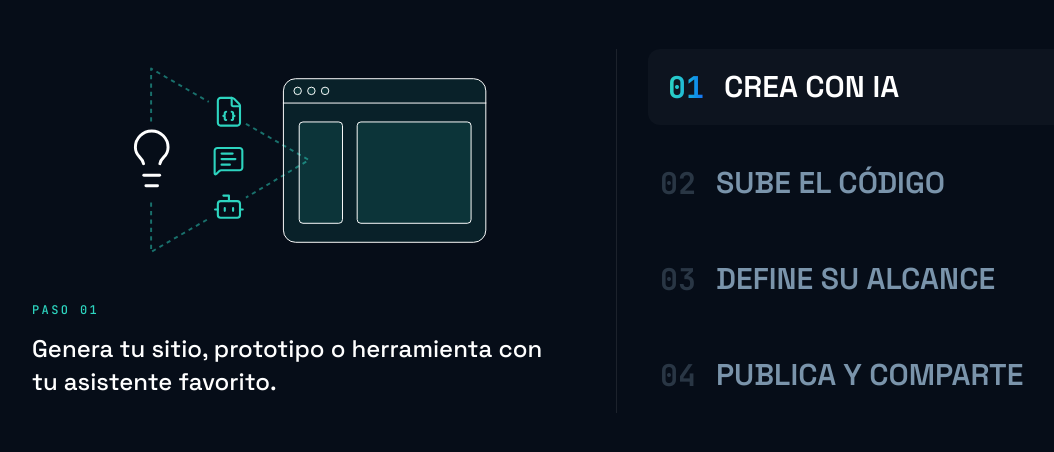
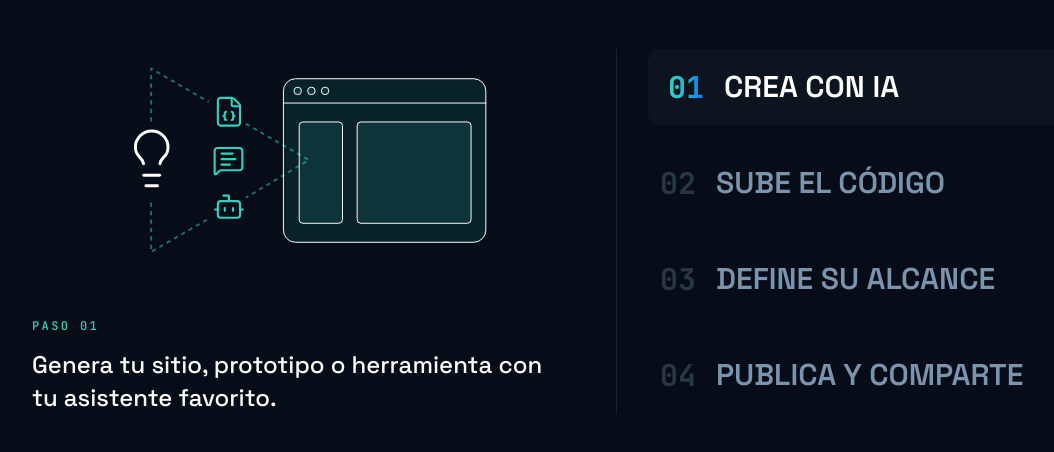
Before and after one commit to Cromo89/GammaTest, a React (Vite) app: page / in a window 1280 px wide. Shown: the part 1557-2009 px from the top of the page, without its empty margins (56-1110 px from the left). Built offline with nearby package versions, Linux system fonts and the light colour scheme.

Commit message:
Agregar más separación entre la ilustración y el texto del paso
De mt-6 a mt-10 entre la ilustración y el bloque "Paso 0X" + descripción.

```diff
--- a/src/pages/landing/components/landing-steps.tsx
+++ b/src/pages/landing/components/landing-steps.tsx
@@ -165,7 +165,7 @@ export function LandingSteps() {
                 <div className="aspect-[21/9] w-full">
                   <img src={current.illustration} alt="" className="size-full object-contain" />
                 </div>
-                <div key={current.n} className="animate-step-fade-in mt-6">
+                <div key={current.n} className="animate-step-fade-in mt-10">
                   <span className="font-mono text-xs font-medium tracking-[0.2em] text-brand-teal uppercase">
                     Paso {current.n}
                   </span>
```
